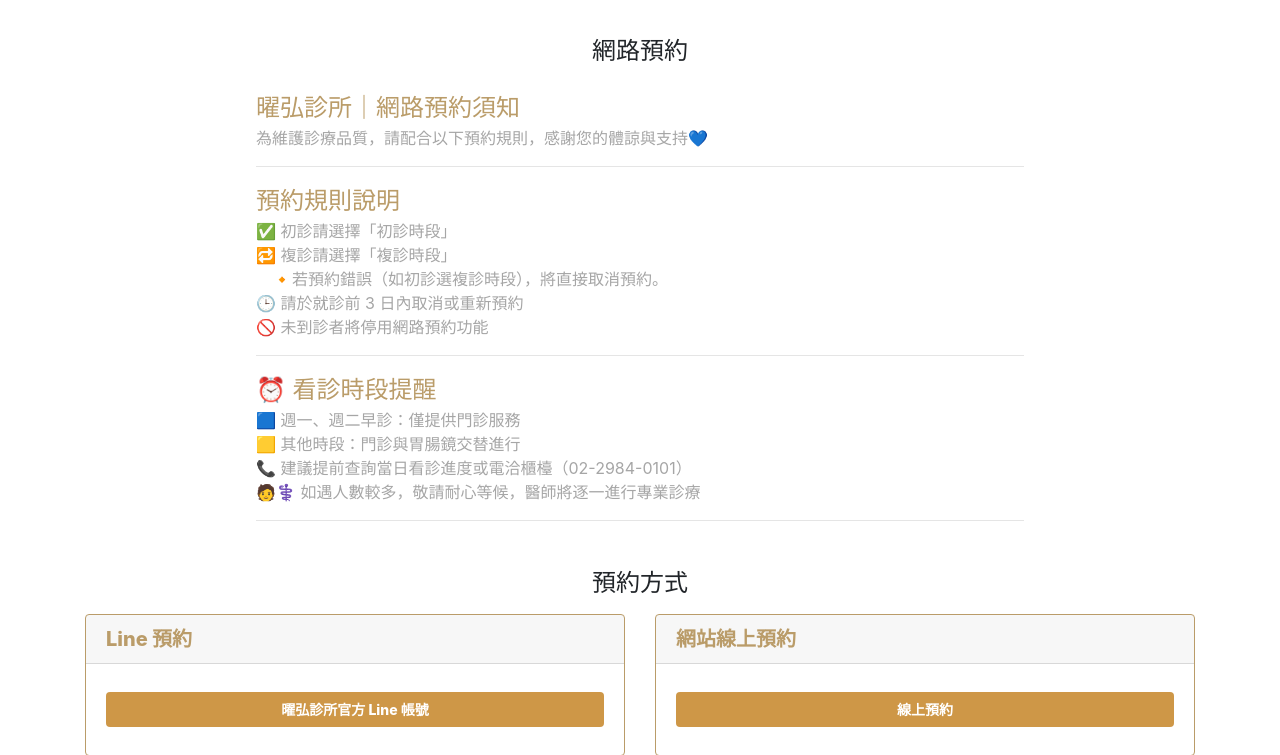
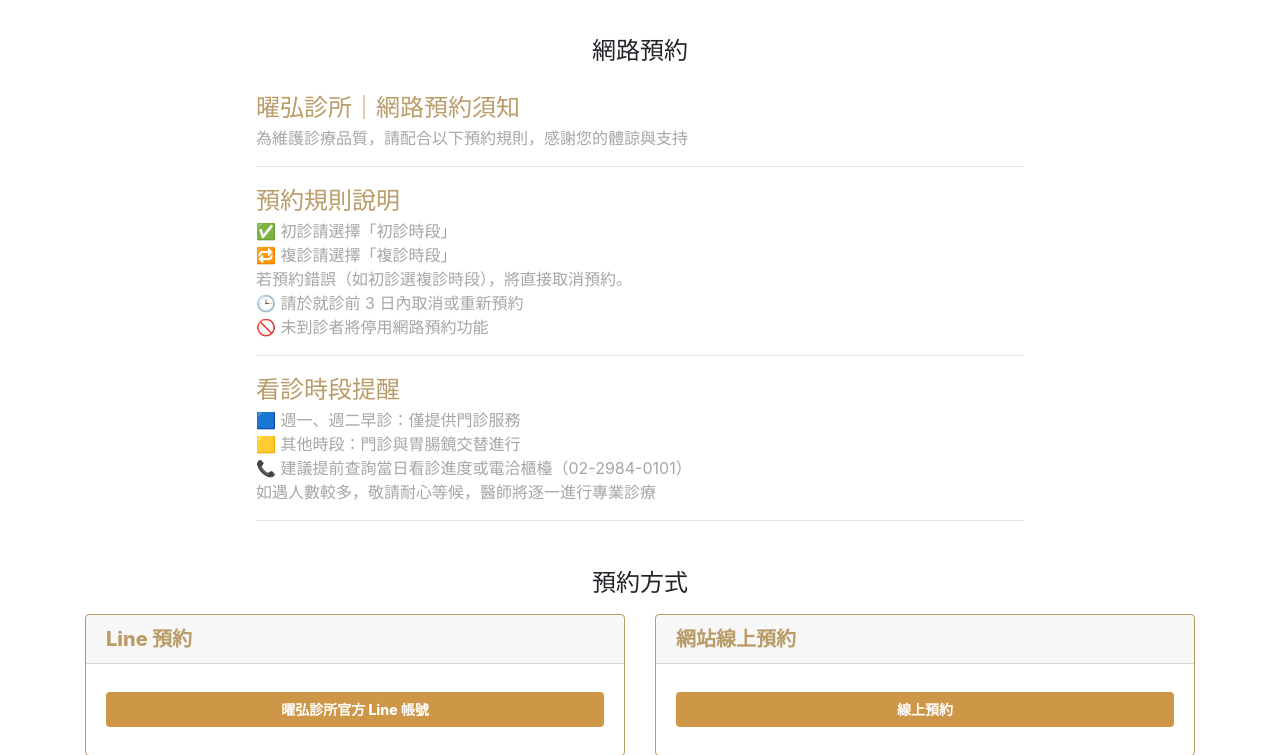
Before and after one commit to ThomasTseng2005/yaohung-medical, a Flask app: page /online-appointment in a window 1280 px wide. Shown: the part 75-830 px from the top of the page. Run offline with Flask 3, Linux system fonts and the light colour scheme; some libraries are stand-ins or nearby versions.

Commit message:
feat: 修改文案

```diff
--- a/templates/online-appointment.html
+++ b/templates/online-appointment.html
@@ -12,7 +12,7 @@
     <p class="appointment-p">
       <span class="appointment-p-title">曜弘診所｜網路預約須知</span>
       <br />
-      為維護診療品質，請配合以下預約規則，感謝您的體諒與支持💙
+      為維護診療品質，請配合以下預約規則，感謝您的體諒與支持
     </p>
 
     <hr />
@@ -23,9 +23,7 @@
       <br />
       <span>🔁 複診請選擇「複診時段」</span>
       <br />
-      <span class="ml-3"
-        >🔸若預約錯誤（如初診選複診時段），將直接取消預約。</span
-      >
+      <span>若預約錯誤（如初診選複診時段），將直接取消預約。</span>
       <br />
       <span>🕒 請於就診前 3 日內取消或重新預約</span>
       <br />
@@ -34,15 +32,15 @@
 
     <hr />
     <p class="appointment-p">
-      <span class="appointment-p-title">⏰ 看診時段提醒</span>
+      <span class="appointment-p-title">看診時段提醒</span>
       <br />
-      🟦 週一、週二早診：僅提供門診服務
+      <span>🟦 週一、週二早診：僅提供門診服務</span>
       <br />
-      🟨 其他時段：門診與胃腸鏡交替進行
+      <span>🟨 其他時段：門診與胃腸鏡交替進行</span>
       <br />
-      📞 建議提前查詢當日看診進度或電洽櫃檯（02-2984-0101）
+      <span>📞 建議提前查詢當日看診進度或電洽櫃檯（02-2984-0101）</span>
       <br />
-      🧑⚕️ 如遇人數較多，敬請耐心等候，醫師將逐一進行專業診療
+      <span>如遇人數較多，敬請耐心等候，醫師將逐一進行專業診療</span>
     </p>
     <hr />
   </div>
```
